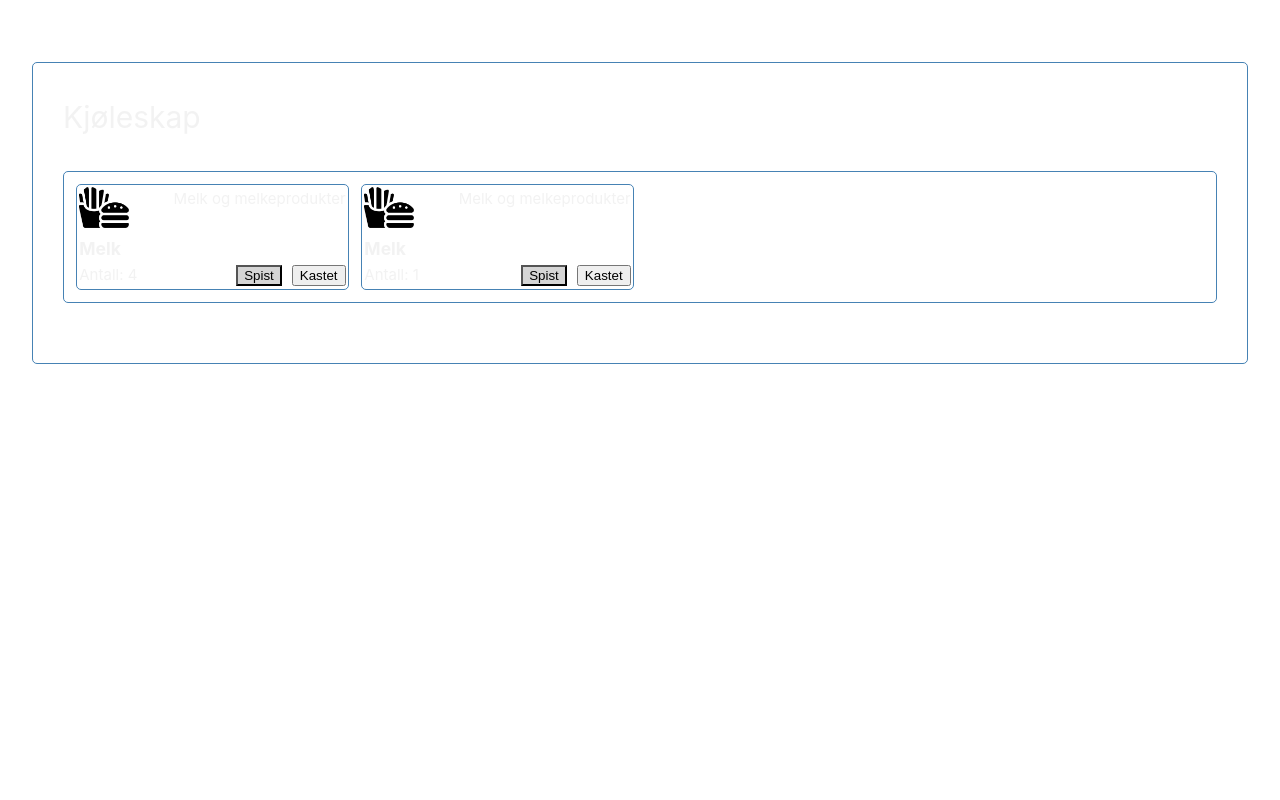
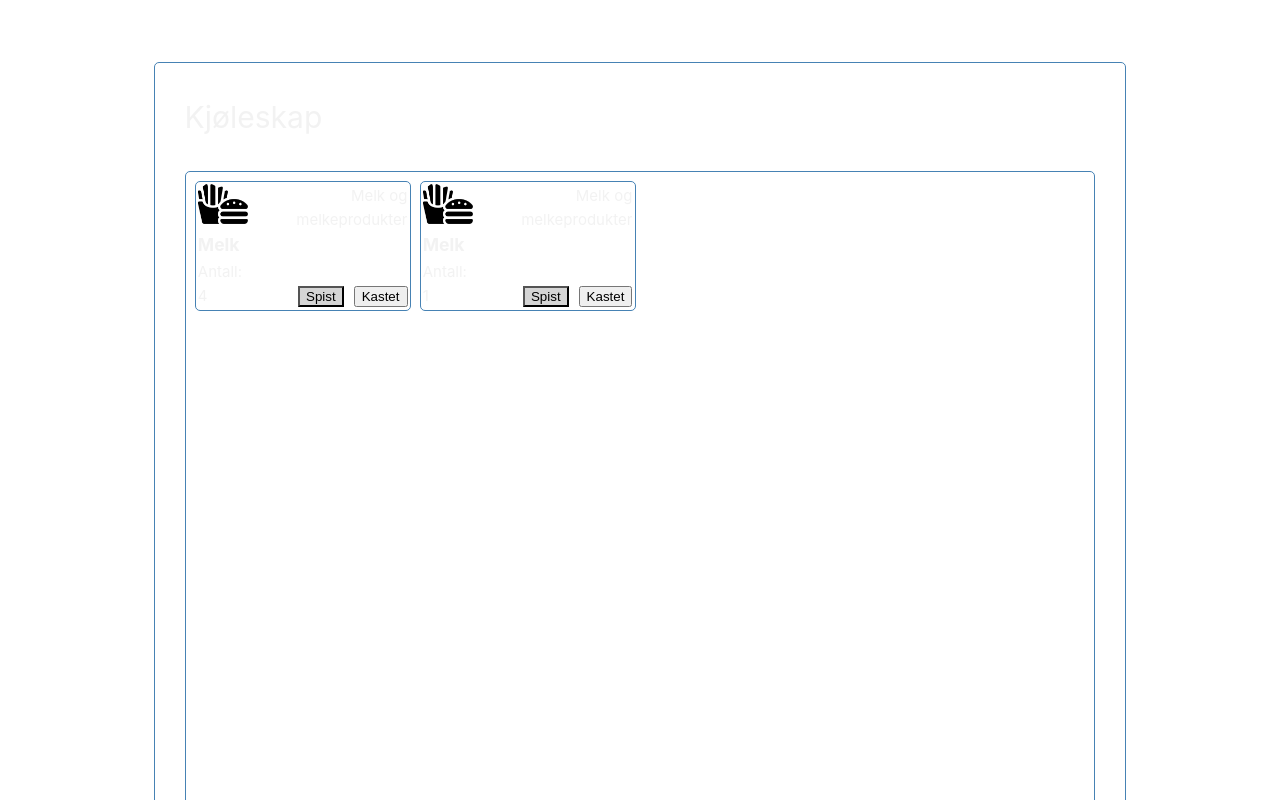
Before and after one commit to oddfjell/idatt2106_2023_12-frontend, a Vue app in the folder smartmat/: page /refrigerator in a window 1280 px wide. Shown: the top 800 px of the page. Built offline with nearby package versions, Linux system fonts and the light colour scheme; no server answers.

Commit message:
Fixed height and grid visuals

```diff
--- a/smartmat/src/assets/style/main.css
+++ b/smartmat/src/assets/style/main.css
@@ -3,6 +3,7 @@
 #app {
   max-width: none;
   min-width: 70%;
+  min-height: 90vh;
   margin: 0 auto;
   padding: 2rem;
   font-weight: normal;
--- a/smartmat/src/components/Fridge/GroceryGrid.vue
+++ b/smartmat/src/components/Fridge/GroceryGrid.vue
@@ -48,14 +48,13 @@ export default {
 <style scoped>
 .container{
     max-width: none;
-    width: 100%;
     padding: 1%;
 }
 #grocery_grid{
     display:grid;
-    grid-template-columns: 1fr 1fr 1fr 1fr;
+    grid-template-columns: repeat(6, 1fr);
     grid-gap: 1%;
-    padding: 0%;
+    margin: auto;
 }
 .grocery{
     height: fit-content;
@@ -63,6 +62,12 @@ export default {
 }
 #count{
     width: 100%;
+}
+
+@media only screen and (max-width: 1400px) {
+    #grocery_grid{
+        grid-template-columns: repeat(4, 1fr)
+    }
 }
 @media only screen and (max-width: 1200px) {
     #grocery_grid{
--- a/smartmat/src/views/RefrigeratorView.vue
+++ b/smartmat/src/views/RefrigeratorView.vue
@@ -1,5 +1,5 @@
 <template>
-<div class="container">
+<div id="fridgeContainer" class="container">
     <h1>Kjøleskap</h1>
     <GroceryGrid/>
 </div>
@@ -16,5 +16,11 @@ export default {
 <style scoped>
 .container{
     max-width: none;
+    min-height: 90vh;
+}
+#fridgeContainer{
+    margin-left: 10%;
+    margin-right: 10%;
+
 }
 </style>
```
